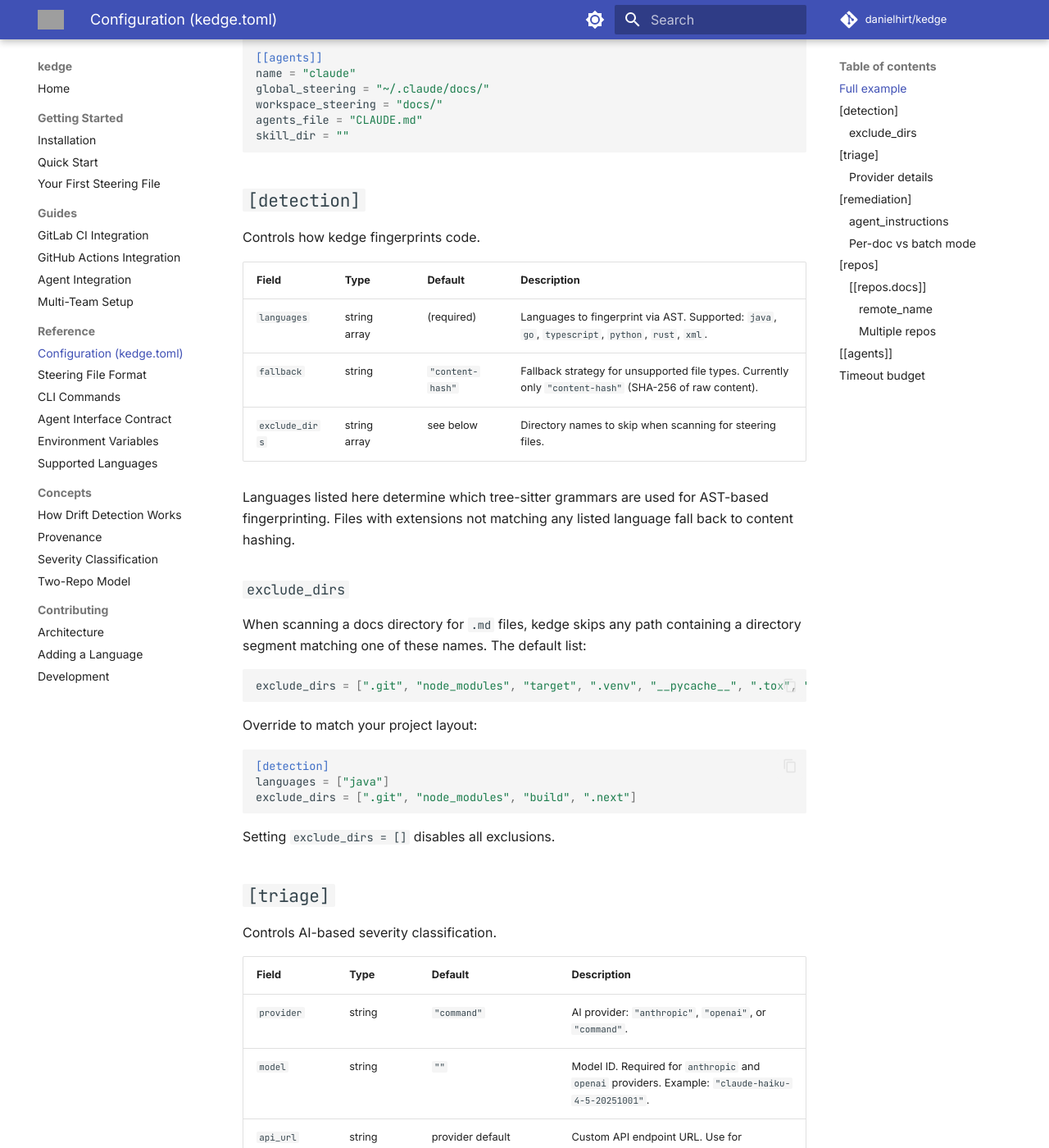
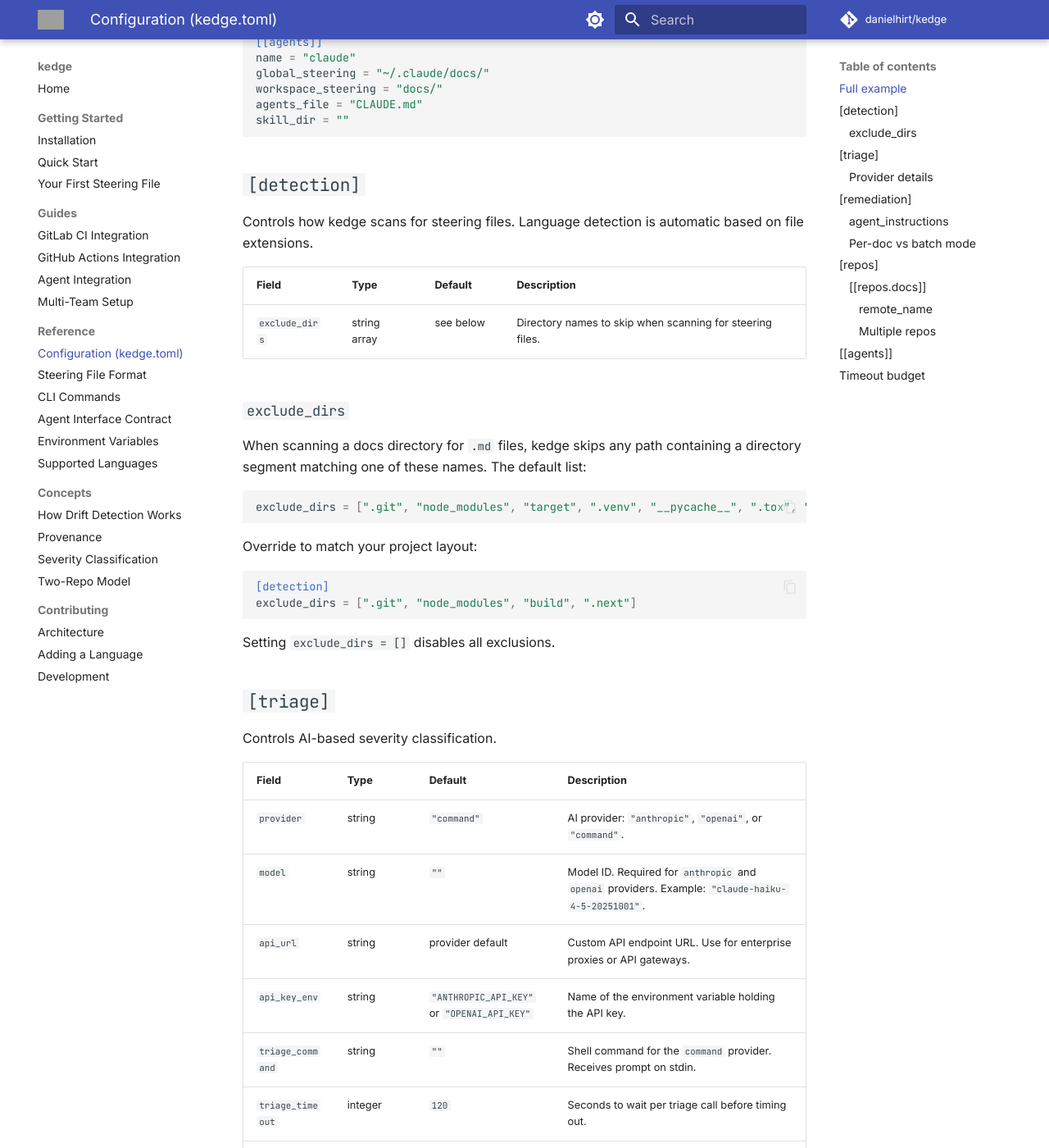
Before and after one commit to danielhirt/kedge, an MkDocs documentation site: the page built from docs/reference/configuration.md, in a window 1280 px wide and 1400 px high, scrolled down 899 px. Shown: the whole window at 82% size. Built offline with MkDocs 1.6.1 and Material for MkDocs 9.7.7, drawn with Linux system fonts in a browser that asks for light colours; comment, search, counter and statistics services are not loaded; some of the changed text lies outside the part shown; grey boxes are pictures that could not be loaded.

Commit message:
Remove dead config knobs (languages, fallback, severity_levels)
These fields were parsed but never consulted. Language detection is
hardcoded by file extension; fallback is always content-hash; severity
levels are fixed at no_update/minor/major. Removes false configurability.
Old configs with these fields still parse — serde ignores unknown keys.

````diff
--- a/docs/reference/configuration.md
+++ b/docs/reference/configuration.md
@@ -6,8 +6,7 @@
 
 ```toml
 [detection]
-languages = ["java", "go", "typescript", "python", "rust", "xml"]
-fallback = "content-hash"
+# exclude_dirs = [".git", "node_modules", "target", ".venv", "__pycache__", ".tox", "vendor"]
 
 [triage]
 provider = "anthropic"
@@ -48,15 +47,11 @@ skill_dir = ""
 
 ## `[detection]`
 
-Controls how kedge fingerprints code.
+Controls how kedge scans for steering files. Language detection is automatic based on file extensions.
 
 | Field | Type | Default | Description |
 |-------|------|---------|-------------|
-| `languages` | string array | (required) | Languages to fingerprint via AST. Supported: `java`, `go`, `typescript`, `python`, `rust`, `xml`. |
-| `fallback` | string | `"content-hash"` | Fallback strategy for unsupported file types. Currently only `"content-hash"` (SHA-256 of raw content). |
 | `exclude_dirs` | string array | see below | Directory names to skip when scanning for steering files. |
-
-Languages listed here determine which tree-sitter grammars are used for AST-based fingerprinting. Files with extensions not matching any listed language fall back to content hashing.
 
 ### `exclude_dirs`
 
@@ -70,7 +65,6 @@ Override to match your project layout:
 
 ```toml
 [detection]
-languages = ["java"]
 exclude_dirs = [".git", "node_modules", "build", ".next"]
 ```
 
@@ -88,8 +82,7 @@ Controls AI-based severity classification.
 | `api_key_env` | string | `"ANTHROPIC_API_KEY"` or `"OPENAI_API_KEY"` | Name of the environment variable holding the API key. |
 | `triage_command` | string | `""` | Shell command for the `command` provider. Receives prompt on stdin. |
 | `triage_timeout` | integer | `120` | Seconds to wait per triage call before timing out. |
-| `triage_env` | table | `{}` | Extra environment variables passed to the `command` provider process. |
-| `severity_levels` | string array | `["no_update", "minor", "major"]` | The severity levels used for classification. |
+| `triage_env` | table | `{}` | Extra environment variables passed to the `command` provider process. Values support `${VAR}` expansion. |
 
 ### Provider details
 
````
Also changed, not shown: README.md (+3 -8 lines), 5 other files.
